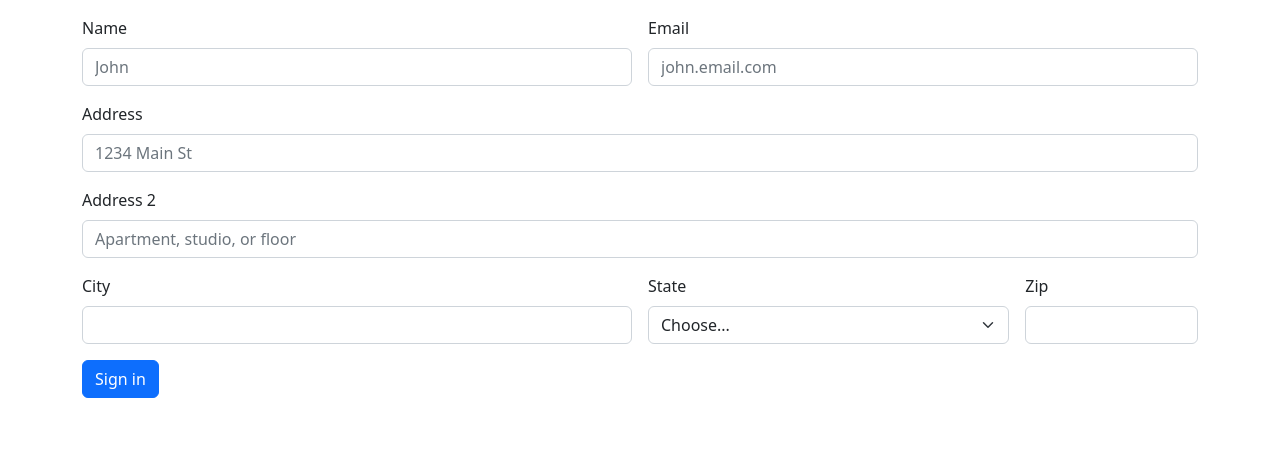
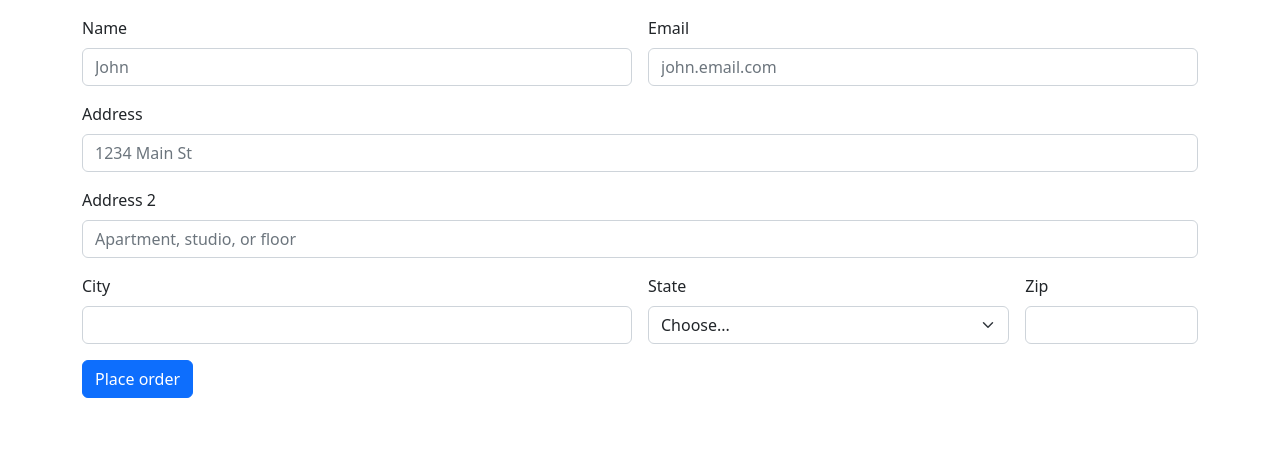
Before and after one commit to Emmanueldlf/django_ecom, a Django app: template shop/templates/shop/checkout.html in a window 1280 px wide. Shown: the top 463 px of the page. Run offline with Django 3.2, Linux system fonts and the light colour scheme; the template is opened without the code that fills it, so the values that code supplies are empty.

Commit message:
changed the sign in button to place order and solved the issue related to the order not being saved, forgot () for the save function

```diff
--- a/shop/templates/shop/checkout.html
+++ b/shop/templates/shop/checkout.html
@@ -56,7 +56,7 @@
               <input type="text" class="form-control" id="inputZip" name="zip">
             </div>
             <div class="col-12">
-              <button type="submit" class="btn btn-primary">Sign in</button>
+              <button type="submit" class="btn btn-primary">Place order</button>
             </div>
           </form>
         </div>
--- a/shop/views.py
+++ b/shop/views.py
@@ -39,6 +39,6 @@ def checkout(request):
         zip = request.POST.get("zip","")
 
         order = Order(name=name,email=email,address=address,address2=address2,state=state,city=city,zip=zip)
-        order.save
+        order.save()
 
     return render(request,'shop/checkout.html')
```
Also changed, not shown: db.sqlite3.
